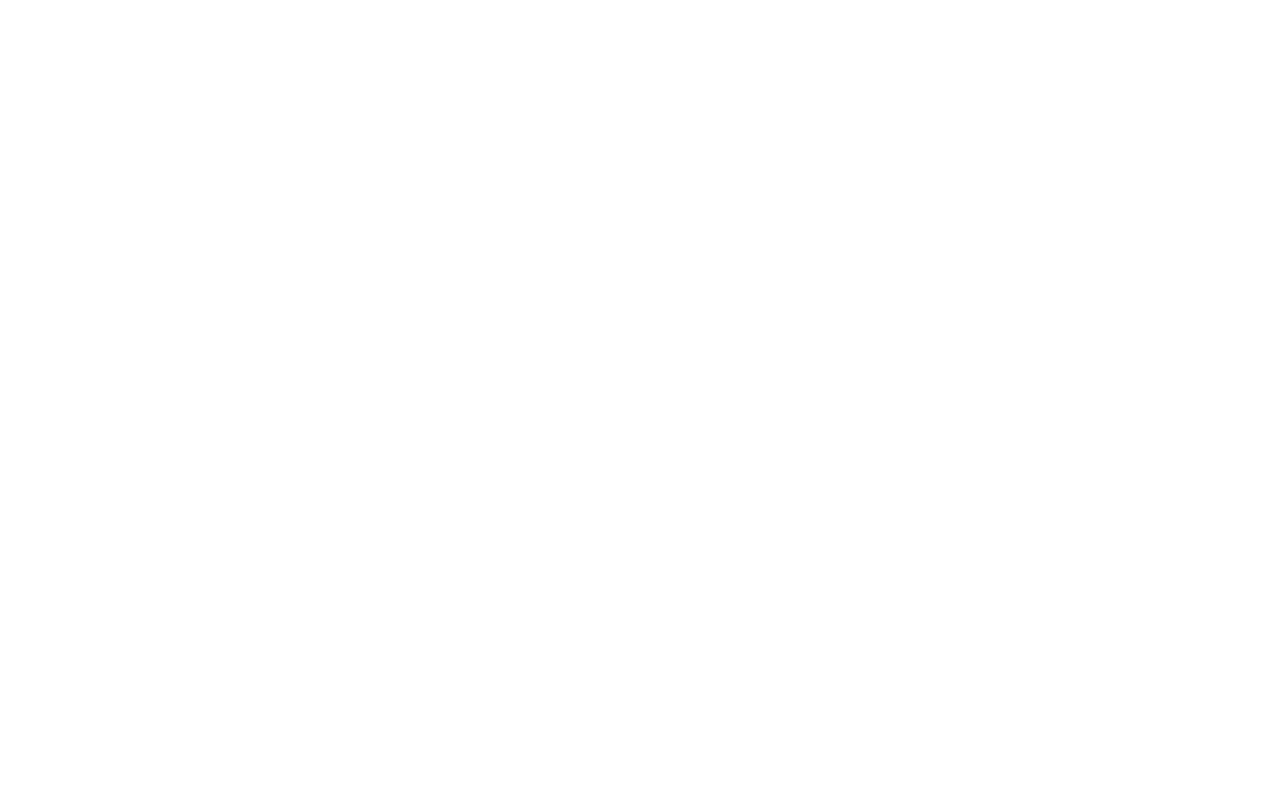
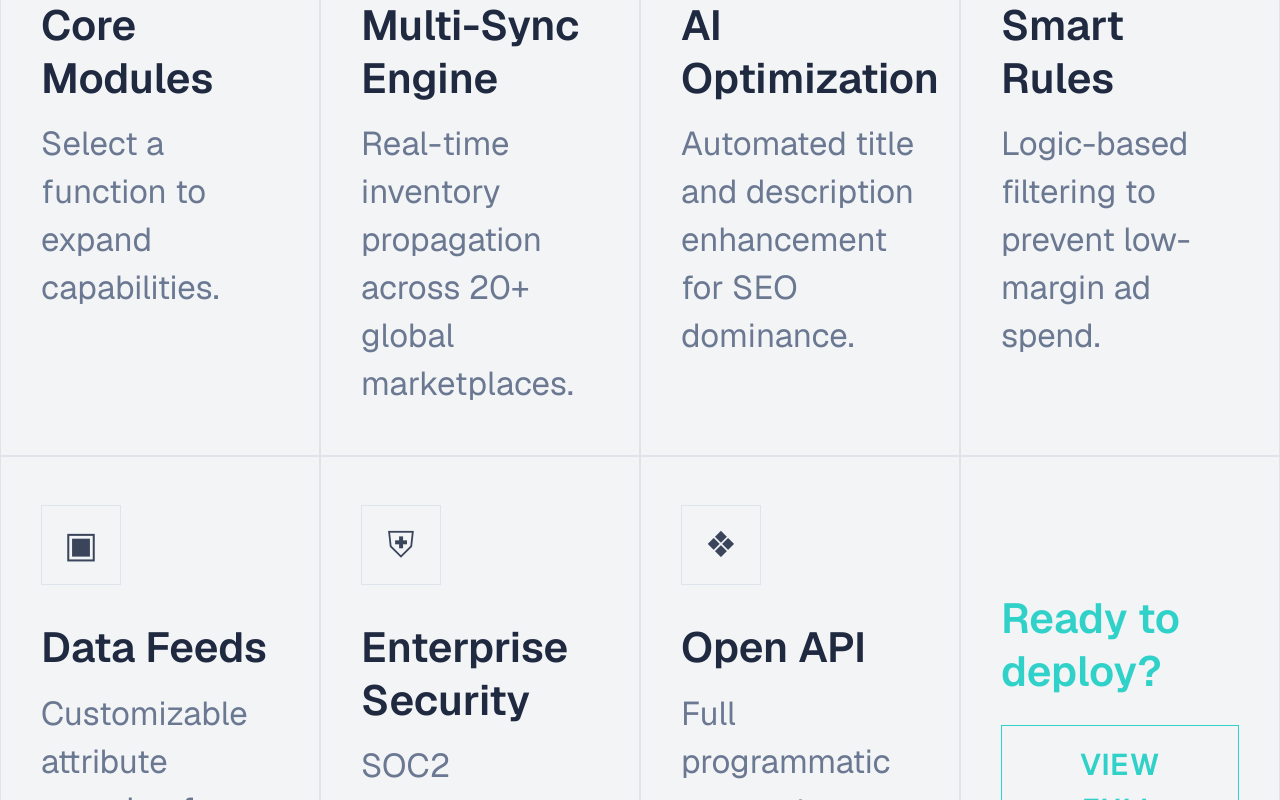
Before and after one commit to Shourov98/siyam-site, a Next.js app: page / in a window 1280 px wide. Shown: the part 2520-3320 px from the top of the page. Before the commit the page ends 2354 px from the top, so only its background shows below. Built offline with nearby package versions, Linux system fonts and the light colour scheme.

Commit message:
feature(core): design

```diff
--- /dev/null
+++ b/app/components/CoreModules.tsx
@@ -0,0 +1,91 @@
+const modules = [
+  {
+    title: "Core Modules",
+    description: "Select a function to expand capabilities.",
+    icon: "◫",
+  },
+  {
+    title: "Multi-Sync Engine",
+    description: "Real-time inventory propagation across 20+ global marketplaces.",
+    icon: "⇄",
+  },
+  {
+    title: "AI Optimization",
+    description: "Automated title and description enhancement for SEO dominance.",
+    icon: "✦",
+  },
+  {
+    title: "Smart Rules",
+    description: "Logic-based filtering to prevent low-margin ad spend.",
+    icon: "☷",
+  },
+  {
+    title: "Data Feeds",
+    description: "Customizable attribute mapping for 300+ advertising channels.",
+    icon: "▣",
+  },
+  {
+    title: "Enterprise Security",
+    description: "SOC2 compliant infrastructure with role-based access control.",
+    icon: "⛨",
+  },
+  {
+    title: "Open API",
+    description: "Full programmatic access to extend platform capabilities.",
+    icon: "❖",
+  },
+  {
+    title: "Ready to deploy?",
+    button: "VIEW FULL SPECS",
+  },
+];
+
+export default function CoreModules() {
+  return (
+    <section className="bg-[#f3f4f6]">
+      <div className="grid w-full grid-cols-1 border-[#dfe3ea] sm:grid-cols-2 lg:grid-cols-4">
+        {modules.map((item, index) => {
+          const isCta = index === modules.length - 1;
+
+          return (
+            <article
+              key={item.title}
+              className={`group min-h-[300px] border border-[#dfe3ea] px-10 py-12 transition-colors duration-300 lg:min-h-[390px] ${
+                isCta ? "bg-[#f3f4f6]" : "bg-[#f3f4f6] hover:bg-[#223867]"
+              }`}
+            >
+              <div className="flex h-full flex-col">
+                {!isCta ? (
+                  <>
+                    <div
+                      className="mb-9 inline-flex h-20 w-20 items-center justify-center border border-[#dee4ec] text-4xl text-[#3a455c] transition-colors group-hover:border-[#4b5f84] group-hover:text-[#f1f6ff]"
+                    >
+                      {item.icon}
+                    </div>
+
+                    <h3 className="text-[42px] font-semibold leading-tight text-[#1f2940] transition-colors group-hover:text-white">
+                      {item.title}
+                    </h3>
+
+                    <p className="mt-4 max-w-[430px] text-[33px] leading-[1.45] text-[#6b7892] transition-colors group-hover:text-[#ced8ea]">
+                      {item.description}
+                    </p>
+                  </>
+                ) : (
+                  <div className="my-auto">
+                    <h3 className="text-[42px] font-semibold leading-tight text-[#2fd1c8] group-hover:text-[#2fd1c8]">
+                      {item.title}
+                    </h3>
+                    <button className="mt-7 border border-[#2fd1c8] px-9 py-4 text-[30px] font-semibold tracking-wide text-[#2fd1c8] transition hover:bg-[#2fd1c8] hover:text-[#153354]">
+                      {item.button}
+                    </button>
+                  </div>
+                )}
+              </div>
+            </article>
+          );
+        })}
+      </div>
+    </section>
+  );
+}
--- a/app/page.tsx
+++ b/app/page.tsx
@@ -1,3 +1,4 @@
+import CoreModules from "./components/CoreModules";
 import Features from "./components/Features";
 import Hero from "./components/Hero";
 import Navbar from "./components/Navbar";
@@ -8,6 +9,7 @@
       <Navbar />
       <Hero />
       <Features />
+      <CoreModules />
     </div>
   );
 }
```
